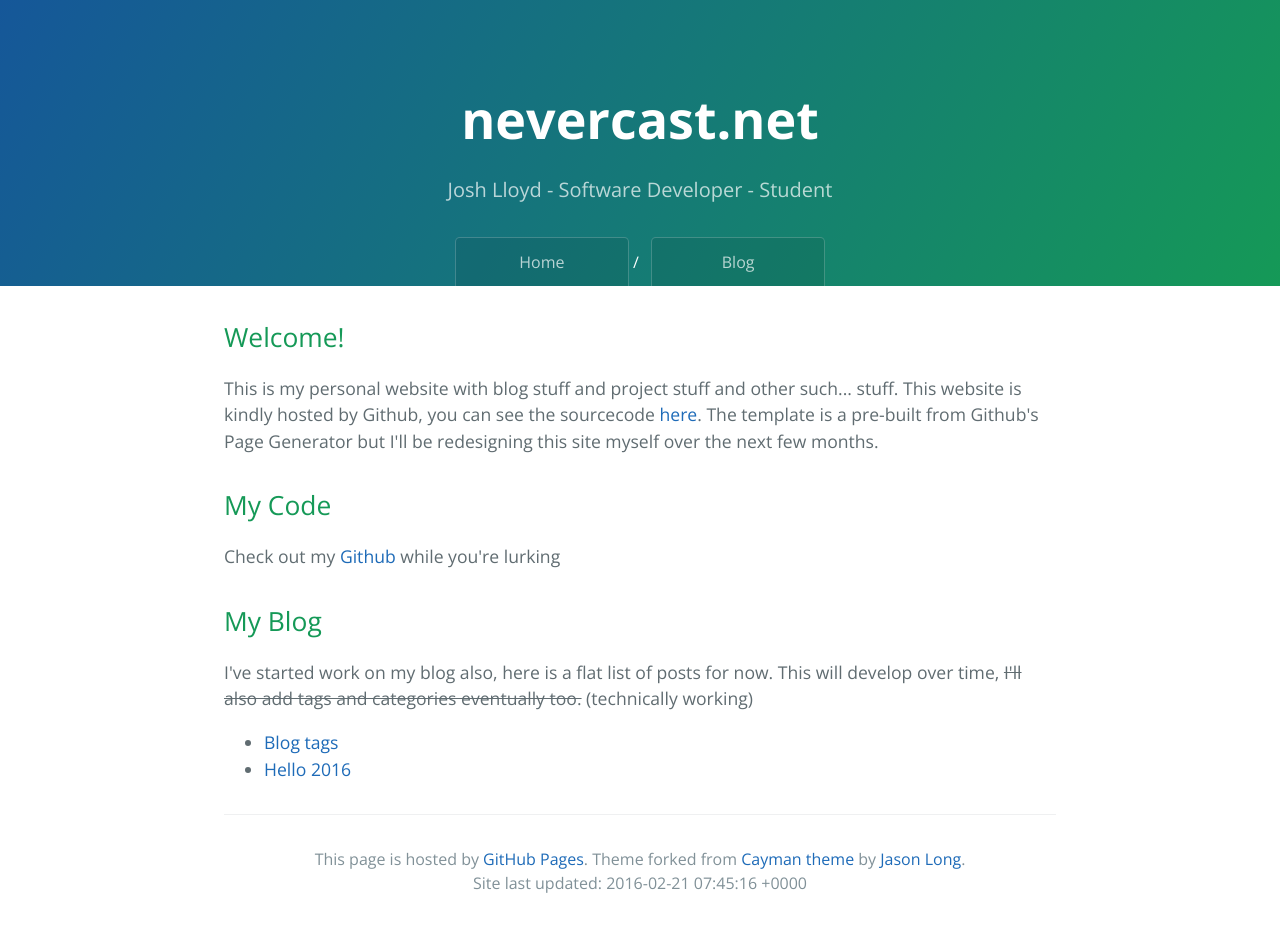
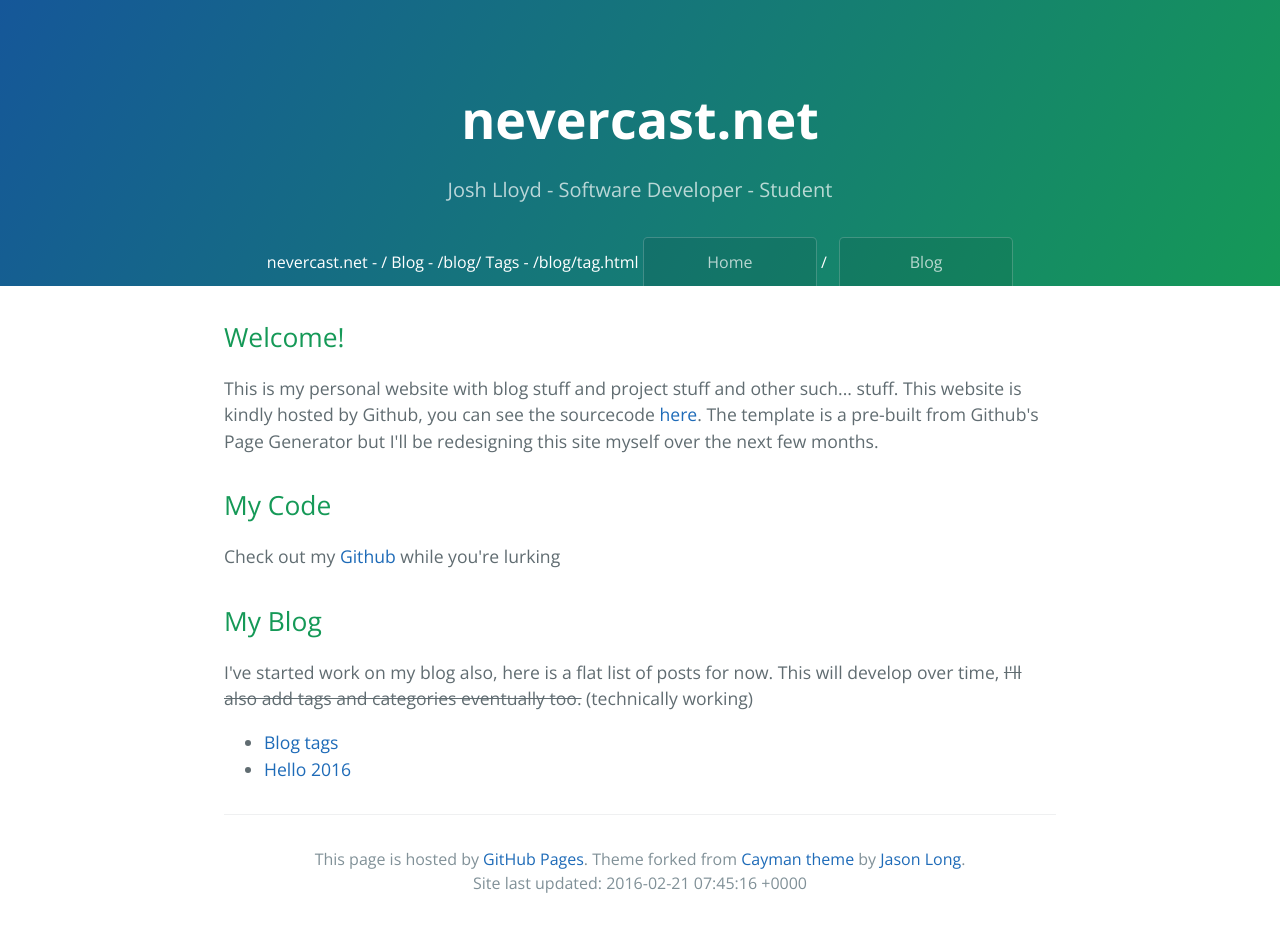
Before and after one commit to nevercast/nevercast.github.io, a Jekyll site: the page built from index.html, in a window 1280 px wide. Built offline with Jekyll 4.4.1, drawn with Linux system fonts in a browser that asks for light colours.

Commit message:
Work in progress page looping for navigation

```diff
--- a/_includes/header.html
+++ b/_includes/header.html
@@ -1,6 +1,9 @@
     <section class="page-header">
       <h1 class="project-name"><a href="/" style="color:white;">{{ page.title }}</a></h1>
       <h2 class="project-tagline">{{ page.subtitle }}</h2>
+      {% for page in site.pages %}
+      <span>{{page.title}} - {{page.url}}</span>
+      {% endfor %}
       <a class="btn {% if page.url == '/index.html' %}active{% endif %}" href="/">Home</a>
       {% assign partial_path = page.url | truncate: 5 %}
       {{partial_path}}
```
